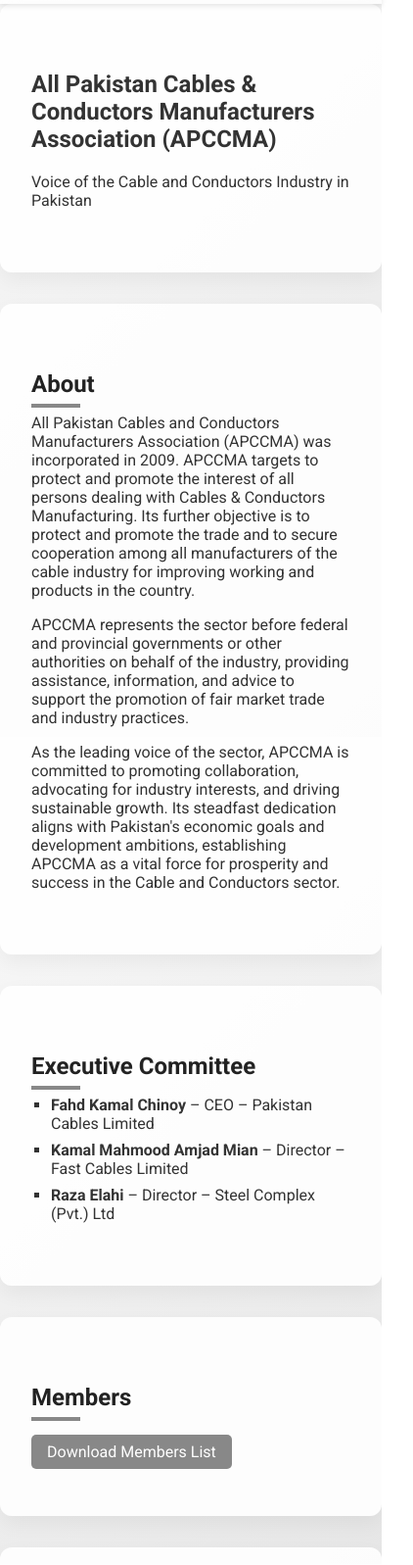
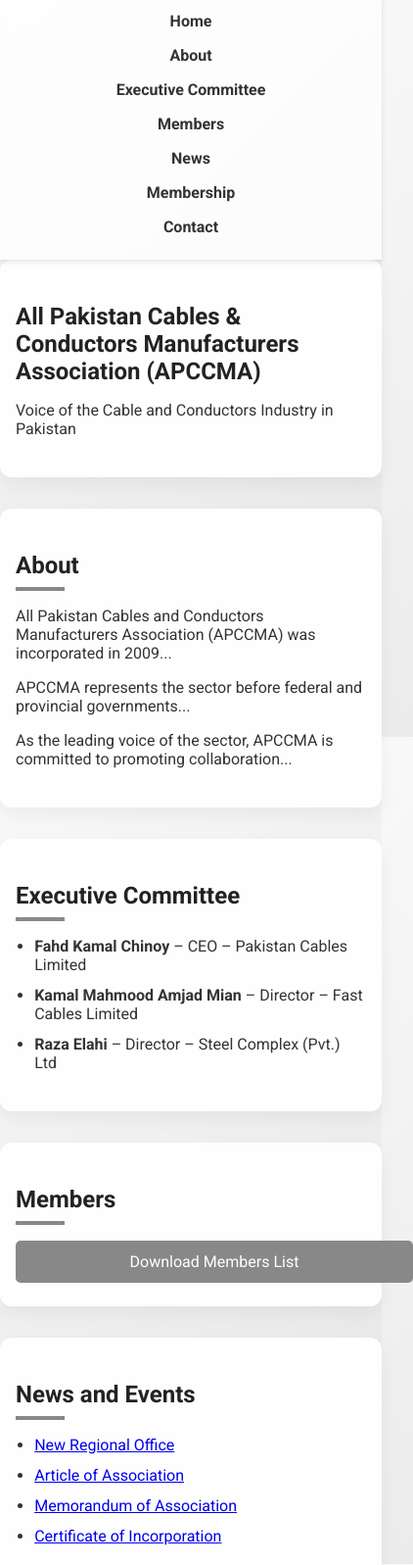
Before and after one commit to pcl-harbani/apccma-uat, a plain HTML site: page index.html in a window 390 px wide. Shown: the part 92-1689 px from the top of the page at 98% size, 422 px wide, since content can reach past the window. Drawn offline with Linux system fonts and the light colour scheme.

Commit message:
optimize for mobile devices

```diff
--- a/index.html
+++ b/index.html
@@ -18,6 +18,7 @@
       background-color: #ffffffcc;
       padding: 1rem 2rem;
       display: flex;
+      flex-wrap: wrap;
       justify-content: space-between;
       align-items: center;
       box-shadow: 0 2px 5px rgba(0, 0, 0, 0.1);
@@ -29,8 +30,13 @@
     header img {
       height: 60px;
     }
+    nav {
+      display: flex;
+      flex-wrap: wrap;
+      justify-content: center;
+    }
     nav a {
-      margin-left: 1.5rem;
+      margin: 0.5rem 1rem;
       text-decoration: none;
       color: #333;
       font-weight: bold;
@@ -50,43 +56,43 @@
       width: 100%;
     }
     section {
-      padding: 3rem 2rem;
+      padding: 2rem;
       max-width: 1000px;
       margin: auto;
-      animation: fadeIn 1s ease-in;
-      background: rgba(255, 255, 255, 0.9);
+      background: rgba(255, 255, 255, 0.95);
       border-radius: 12px;
       box-shadow: 0 8px 20px rgba(0,0,0,0.05);
       margin-bottom: 2rem;
     }
-    @keyframes fadeIn {
-      from { opacity: 0; transform: translateY(20px); }
-      to { opacity: 1; transform: translateY(0); }
-    }
-    h2 {
+    h1, h2 {
       color: #222;
-      position: relative;
       margin-bottom: 1rem;
     }
     h2::after {
       content: '';
-      position: absolute;
-      bottom: -10px;
-      left: 0;
+      display: block;
       width: 50px;
       height: 4px;
       background-color: #888;
+      margin-top: 0.5rem;
     }
-    footer {
-      background-color: #333;
-      color: white;
-      padding: 1rem;
-      text-align: center;
+    ul {
+      padding-left: 1.2rem;
+    }
+    ul li {
+      margin-bottom: 0.75rem;
+    }
+    a[href^="mailto"] {
+      color: #007bff;
+      text-decoration: none;
+    }
+    a[href^="mailto"]:hover {
+      text-decoration: underline;
     }
     .download-button {
       display: inline-block;
-      margin-top: 0.5rem;
-      padding: 0.5rem 1rem;
+      margin-top: 1rem;
+      padding: 0.75rem 1.5rem;
       background-color: #888;
       color: white;
       text-decoration: none;
@@ -96,52 +102,31 @@
     .download-button:hover {
       background-color: #666;
     }
-    ul {
-      list-style: square;
-      padding-left: 20px;
-    }
-    ul li {
-      margin-bottom: 0.5rem;
-    }
-    a[href^="mailto"] {
-      color: #007bff;
-      text-decoration: none;
-    }
-    a[href^="mailto"]:hover {
-      text-decoration: underline;
-    }
-    .counters {
-      display: flex;
-      justify-content: space-around;
-      margin: 2rem 0;
+    footer {
+      background-color: #333;
+      color: white;
+      padding: 1rem;
       text-align: center;
     }
-    .counter {
-      font-size: 2rem;
-      font-weight: bold;
+    @media (max-width: 768px) {
+      header, nav {
+        flex-direction: column;
+        align-items: center;
       }
-    form.newsletter {
-      max-width: 400px;
-      margin: 0 auto;
-      display: flex;
-      flex-direction: column;
-      gap: 0.5rem;
+      header img {
+        margin-bottom: 1rem;
       }
-    form.newsletter input[type="email"] {
-      padding: 0.75rem;
-      border: 1px solid #ccc;
-      border-radius: 5px;
+      nav a {
+        margin: 0.5rem;
       }
-    form.newsletter button {
-      padding: 0.75rem;
-      background-color: #888;
-      color: white;
-      border: none;
-      border-radius: 5px;
-      cursor: pointer;
+      section {
+        padding: 1.5rem 1rem;
       }
-    form.newsletter button:hover {
-      background-color: #666;
+      .download-button {
+        display: block;
+        width: 100%;
+        text-align: center;
+      }
     }
   </style>
 </head>
@@ -160,22 +145,23 @@
   </header>
 
   <section>
-    <h1 class="display-6 fw-bold">All Pakistan Cables & Conductors Manufacturers Association (APCCMA)</h1>
+    <h1>All Pakistan Cables & Conductors Manufacturers Association (APCCMA)</h1>
     <p class="lead">Voice of the Cable and Conductors Industry in Pakistan</p>
   </section>
+
   <section id="about">
     <h2>About</h2>
-    <p>All Pakistan Cables and Conductors Manufacturers Association (APCCMA) was incorporated in 2009. APCCMA targets to protect and promote the interest of all persons dealing with Cables & Conductors Manufacturing. Its further objective is to protect and promote the trade and to secure cooperation among all manufacturers of the cable industry for improving working and products in the country.</p>
-    <p>APCCMA represents the sector before federal and provincial governments or other authorities on behalf of the industry, providing assistance, information, and advice to support the promotion of fair market trade and industry practices.</p>
-    <p>As the leading voice of the sector, APCCMA is committed to promoting collaboration, advocating for industry interests, and driving sustainable growth. Its steadfast dedication aligns with Pakistan's economic goals and development ambitions, establishing APCCMA as a vital force for prosperity and success in the Cable and Conductors sector.</p>
+    <p>All Pakistan Cables and Conductors Manufacturers Association (APCCMA) was incorporated in 2009...</p>
+    <p>APCCMA represents the sector before federal and provincial governments...</p>
+    <p>As the leading voice of the sector, APCCMA is committed to promoting collaboration...</p>
   </section>
 
   <section id="executive">
     <h2>Executive Committee</h2>
     <ul>
-      <li><b>Fahd Kamal Chinoy</b> – CEO – Pakistan Cables Limited</li>
-      <li><b>Kamal Mahmood Amjad Mian</b> – Director – Fast Cables Limited</li>
-      <li><b>Raza Elahi</b> – Director – Steel Complex (Pvt.) Ltd</li>
+      <li><strong>Fahd Kamal Chinoy</strong> – CEO – Pakistan Cables Limited</li>
+      <li><strong>Kamal Mahmood Amjad Mian</strong> – Director – Fast Cables Limited</li>
+      <li><strong>Raza Elahi</strong> – Director – Steel Complex (Pvt.) Ltd</li>
     </ul>
   </section>
 
@@ -190,8 +176,7 @@
       <li><a href="APCCMA south regional office letters.pdf" download>New Regional Office</a></li>
       <li><a href="CTC AOA for 20240414_2533072 CTC.pdf" download>Article of Association</a></li>
       <li><a href="CTC MOA for 20240414_2533072 CTC.pdf" download>Memorandum of Association</a></li>
-		<li><a href="Incorporation Letter for 20240414_2533072.pdf" download>Certificate of incorporation</a></li>
-
+      <li><a href="Incorporation Letter for 20240414_2533072.pdf" download>Certificate of Incorporation</a></li>
     </ul>
   </section>
 
@@ -211,7 +196,5 @@
   <footer>
     &copy; 2025 APCCMA. All rights reserved.
   </footer>
-
-
 </body>
 </html>
```
Lines whose indentation alone changed are shown as unchanged.
